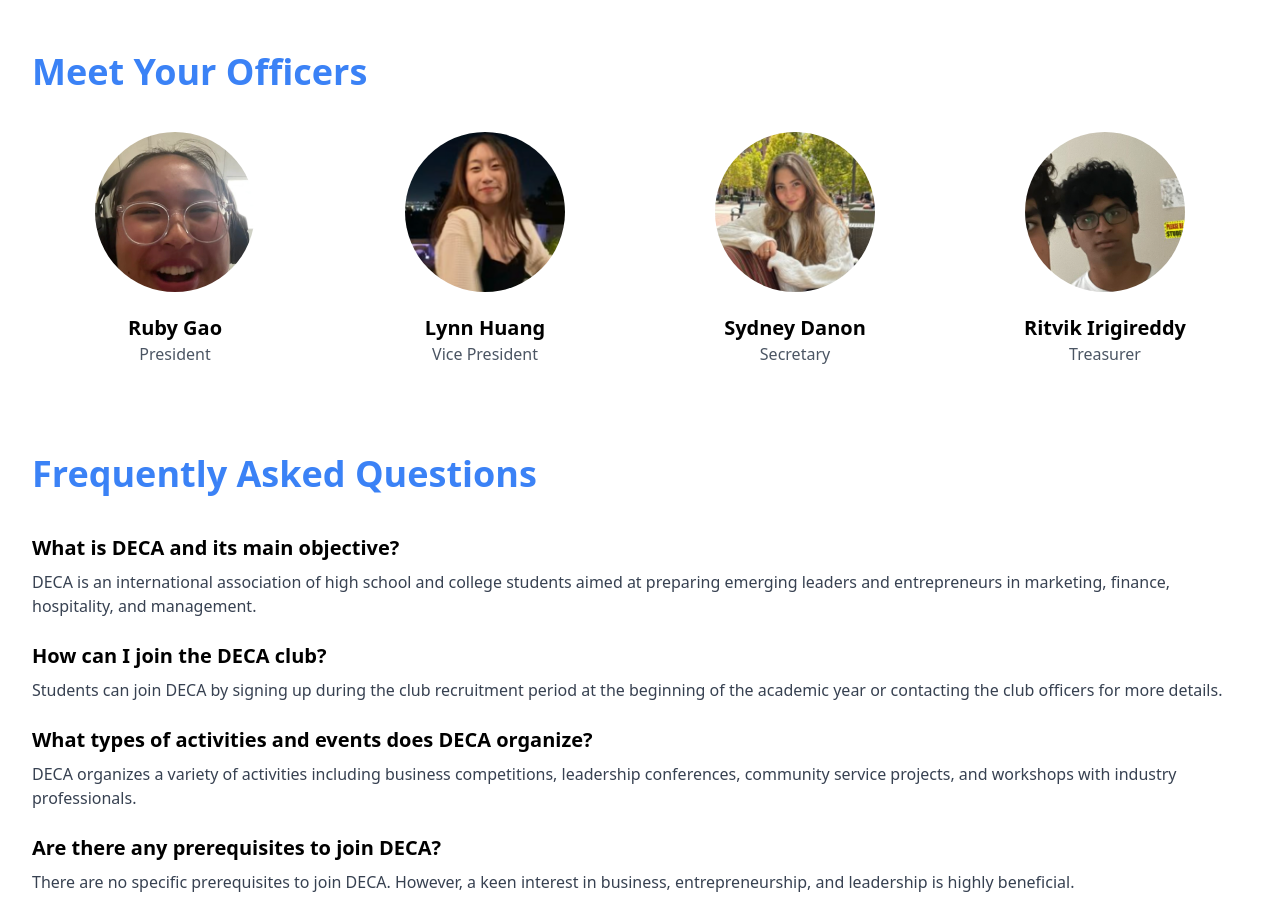
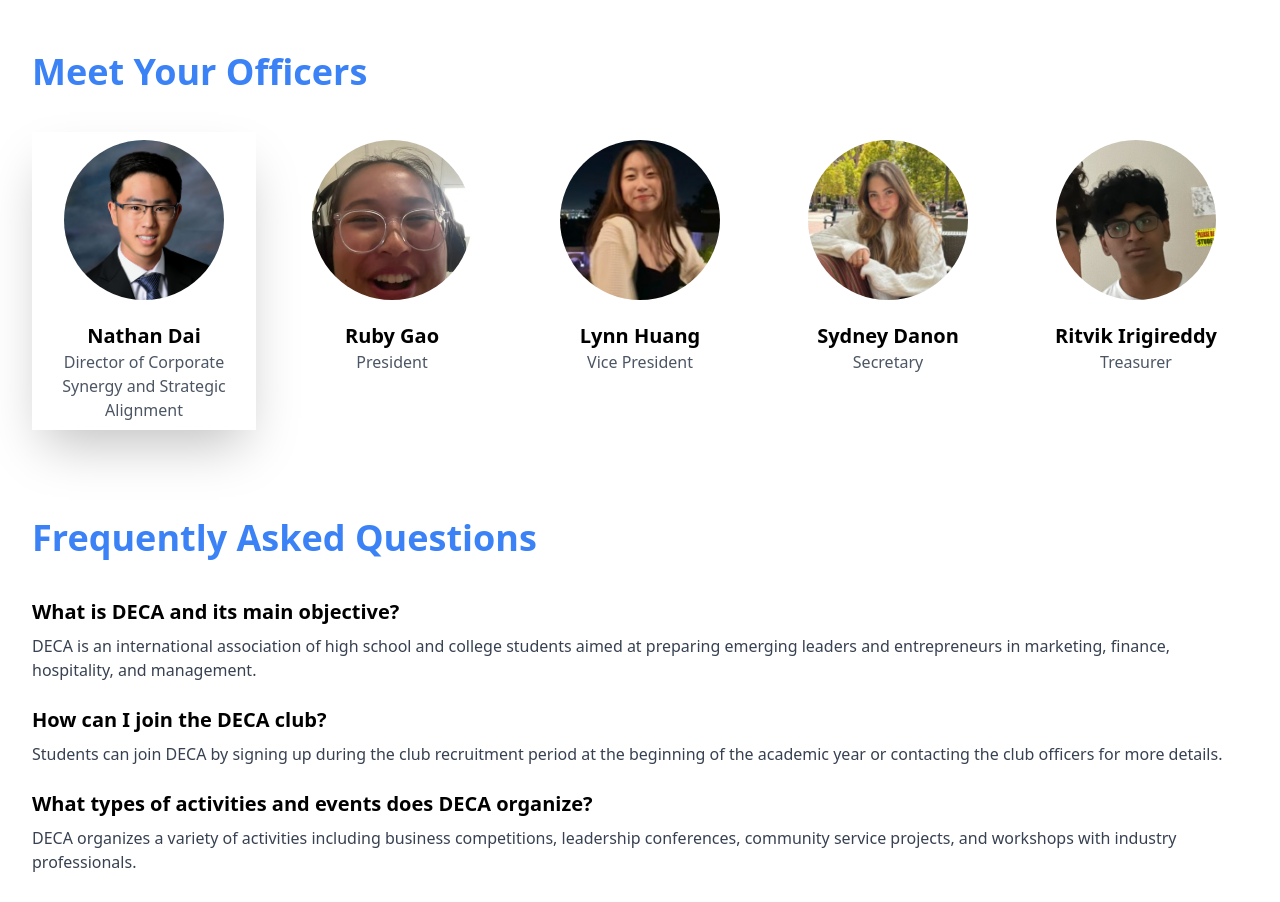
Before and after one commit to ritvikir/ccadeca, a Next.js app: page / in a window 1280 px wide. Shown: the part 2700-3602 px from the top of the page. Built offline with nearby package versions, Linux system fonts and the light colour scheme.

Commit message:
fix officer descriptions

```diff
--- a/components/Team.js
+++ b/components/Team.js
@@ -2,6 +2,7 @@
 import Image from 'next/legacy/image'; // Import from 'next/image'
 
 const officers = [
+  { name: 'Nathan Dai', position: 'Director of Corporate Synergy and Strategic Alignment', imageUrl: '/wayne.jpeg' },
   { name: 'Ruby Gao', position: 'President', imageUrl: '/ruby.jpeg' },
   { name: 'Lynn Huang', position: 'Vice President', imageUrl: '/lynn.png' },
   { name: 'Sydney Danon', position: 'Secretary', imageUrl: '/sydney.png' },
@@ -15,9 +16,9 @@
       <h1 className="text-4xl font-bold mb-10 text-blue-500">
         Meet Your Officers
       </h1>
-      <div className="grid grid-cols-2 sm:grid-cols-2 lg:grid-cols-4 gap-6">
+      <div className="grid grid-cols-2 sm:grid-cols-2 lg:grid-cols-5 gap-6">
         {officers.map((officer, index) => (
-          <div key={index} className="text-center">
+          <div key={index} className={'p-2 text-center ' + (officer.name === 'Nathan Dai' ? 'shadow-2xl' : '')} >
             <div className="relative inline-block w-40 h-40 mx-auto mb-4">
               <Image
                 src={officer.imageUrl}
```
Also changed, not shown: public/wayne.jpeg (added).
